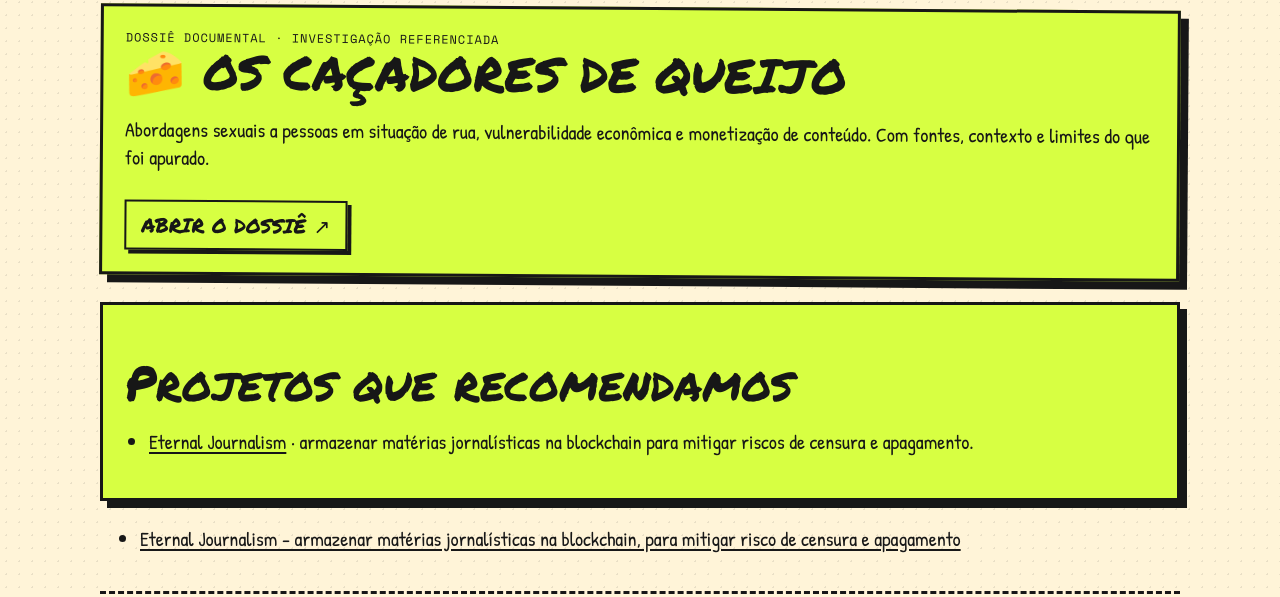
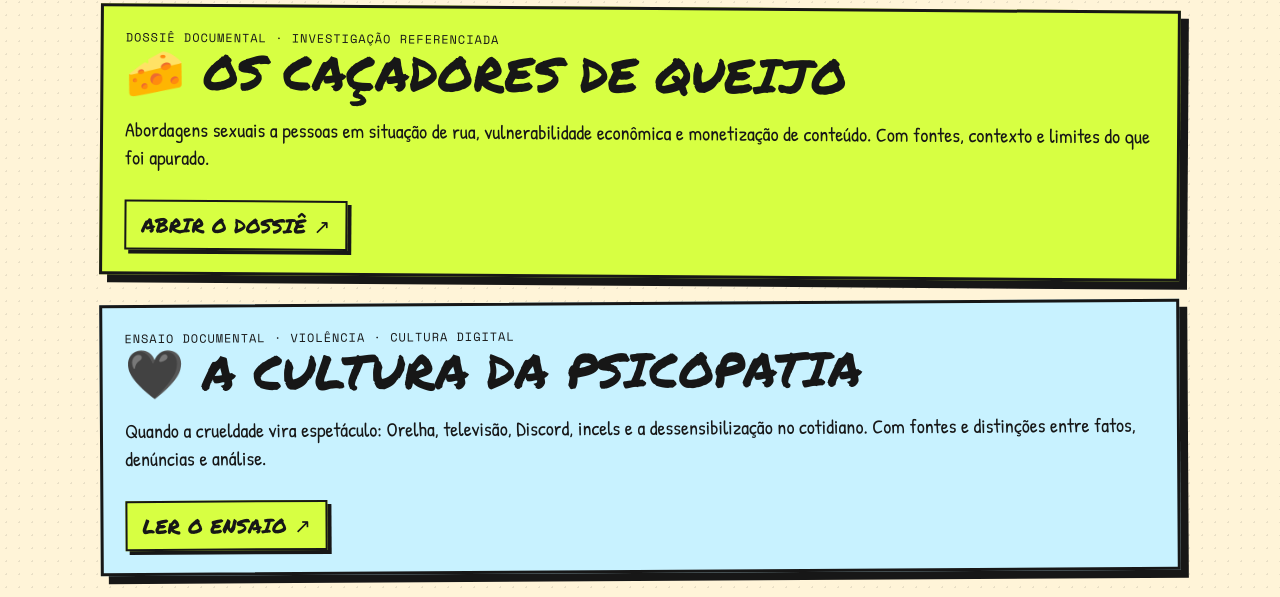
Before and after one commit to danimesq/Perla-pink.github.io, a plain HTML site: page index.html in a window 1280 px wide. Shown: the part 953-1550 px from the top of the page. Drawn offline with nearby package versions, Linux system fonts and the light colour scheme; a script that the page names is missing.

Commit message:
Link A Cultura da Psicopatia and refresh homepage timestamp

```diff
--- a/index.html
+++ b/index.html
@@ -19,7 +19,7 @@ h1,h2,h3{font-family:'Permanent Marker',cursive;font-weight:400;line-height:1.05
 .panel{border:3px solid var(--ink);padding:22px;background:#fffdf4;box-shadow:7px 7px 0 var(--ink);margin:24px 0}.pink{background:#ffd0e5}.lime{background:var(--lime)}.blue{background:#c8f2ff}
 .project-list{padding-left:24px}.project-list li{margin:10px 0}
 .manifesto-link{display:block;margin:24px 0;padding:22px;border:3px solid var(--ink);background:#ffd0e5;box-shadow:8px 8px 0 var(--ink);text-decoration:none;transform:rotate(-.5deg)}
-.manifesto-link h2{font-size:clamp(28px,5vw,48px);margin:0 0 12px}.dossier-link{background:#d7ff42;transform:rotate(.4deg)}.cta{display:inline-block;padding:9px 15px;background:var(--lime);border:2px solid var(--ink);font-family:'Permanent Marker';box-shadow:4px 4px 0 var(--ink);margin-top:8px}
+.manifesto-link h2{font-size:clamp(28px,5vw,48px);margin:0 0 12px}.dossier-link{background:#d7ff42;transform:rotate(.4deg)}.culture-link{background:#c8f2ff;transform:rotate(-.35deg)}.cta{display:inline-block;padding:9px 15px;background:var(--lime);border:2px solid var(--ink);font-family:'Permanent Marker';box-shadow:4px 4px 0 var(--ink);margin-top:8px}
 .section-divider{margin:45px 0;border-top:3px dashed var(--ink);text-align:center;padding-top:12px;font:12px 'Space Mono',monospace}
 img{max-width:100%;height:auto}center{display:block;margin:20px auto}center img{object-fit:contain;max-width:min(100%,1000px);margin:6px}
 table,th,td{border:1px dotted var(--ink);border-collapse:collapse}td{padding:12px;text-align:center}
@@ -50,6 +50,12 @@ footer{margin-top:60px;padding:28px 4vw;background:var(--ink);color:var(--paper)
 <h2>🧀 OS CAÇADORES DE QUEIJO</h2>
 <p>Abordagens sexuais a pessoas em situação de rua, vulnerabilidade econômica e monetização de conteúdo. Com fontes, contexto e limites do que foi apurado.</p>
 <span class="cta">ABRIR O DOSSIÊ ↗</span>
+</a>
+<a class="manifesto-link culture-link" href="./cultura-da-psicopatia.html">
+<div class="eyebrow">Ensaio documental · violência · cultura digital</div>
+<h2>🖤 A CULTURA DA PSICOPATIA</h2>
+<p>Quando a crueldade vira espetáculo: Orelha, televisão, Discord, incels e a dessensibilização no cotidiano. Com fontes e distinções entre fatos, denúncias e análise.</p>
+<span class="cta">LER O ENSAIO ↗</span>
 </a>
 <section class="panel lime">
 <h2>Projetos que recomendamos</h2>
@@ -186,7 +192,7 @@ footer{margin-top:60px;padding:28px 4vw;background:var(--ink);color:var(--paper)
 <div class="section-divider"><span>✦ PERLA.PINK · ARQUIVO VIVO ✦</span></div>
 <!--<span>Orders of the planets and artists on this table are subject to change at any time.</span>-->
 <center style="box-sizing:border-box;display:block;margin-bottom:0px;margin-left:0px;margin-right:0px;margin-top:0px;padding-bottom:0px;padding-left:0px;padding-right:0px;padding-top:0px;text-align:-webkit-center;"><h1 style="color:rgba(0, 0, 0, 0.87);font-family:Roboto, -apple-system, BlinkMacSystemFont, &quot;Segoe UI&quot;, &quot;Helvetica Neue&quot;, Arial, sans-serif, &quot;Apple Color Emoji&quot;, &quot;Segoe UI Emoji&quot;, &quot;Segoe UI Symbol&quot;;font-size:45px;font-weight:400;box-sizing:border-box;display:block;letter-spacing:normal;line-height:1.066667;margin-block-end:0px;margin-block-start:0px;margin-bottom:0px;margin-inline-end:0px;margin-inline-start:0px;margin-left:0px;margin-right:0px;margin-top:0px;padding-bottom:0px;padding-left:0px;padding-right:0px;padding-top:0px;">✨ Page created in Fri May 29 02:20:21 2026 -0300.</h1>
-<h4 style="color:rgba(0, 0, 0, 0.87);font-family:Roboto, -apple-system, BlinkMacSystemFont, &quot;Segoe UI&quot;, &quot;Helvetica Neue&quot;, Arial, sans-serif, &quot;Apple Color Emoji&quot;, &quot;Segoe UI Emoji&quot;, &quot;Segoe UI Symbol&quot;;font-size:20px;font-weight:500;box-sizing:border-box;display:block;letter-spacing:0.4px;line-height:1.4;margin-block-end:0px;margin-block-start:0px;margin-bottom:0px;margin-inline-end:0px;margin-inline-start:0px;margin-left:0px;margin-right:0px;margin-top:0px;padding-bottom:0px;padding-left:0px;padding-right:0px;padding-top:0px;">🗘 Last update in Fri Nov 27 14:05:00 2026 -0300.</h4></center>
+<h4 style="color:rgba(0, 0, 0, 0.87);font-family:Roboto, -apple-system, BlinkMacSystemFont, &quot;Segoe UI&quot;, &quot;Helvetica Neue&quot;, Arial, sans-serif, &quot;Apple Color Emoji&quot;, &quot;Segoe UI Emoji&quot;, &quot;Segoe UI Symbol&quot;;font-size:20px;font-weight:500;box-sizing:border-box;display:block;letter-spacing:0.4px;line-height:1.4;margin-block-end:0px;margin-block-start:0px;margin-bottom:0px;margin-inline-end:0px;margin-inline-start:0px;margin-left:0px;margin-right:0px;margin-top:0px;padding-bottom:0px;padding-left:0px;padding-right:0px;padding-top:0px;">🗘 Last update in Fri Nov 27 14:14:00 2026 -0300.</h4></center>
 
 <!--<script>
 // ===== PAYLOAD ENCRIPTADO (o conteúdo real NÃO está aqui em texto puro) =====
```
